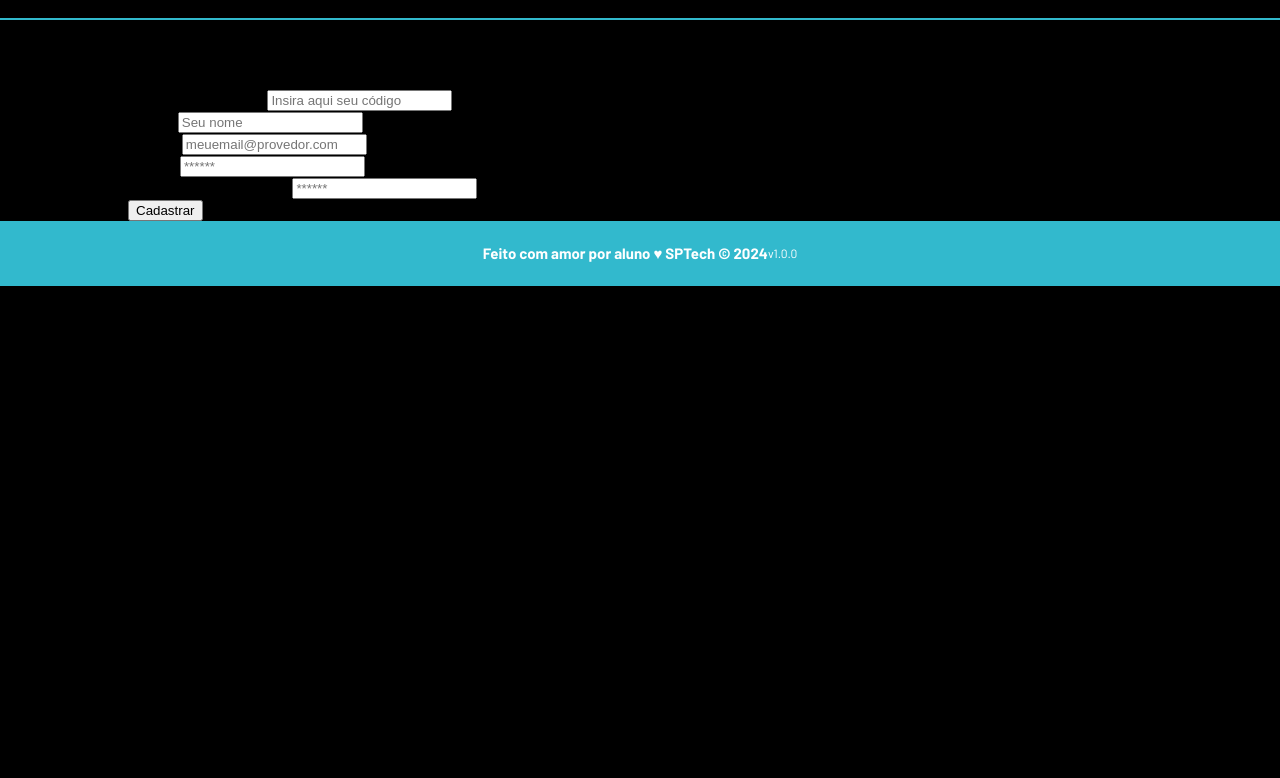
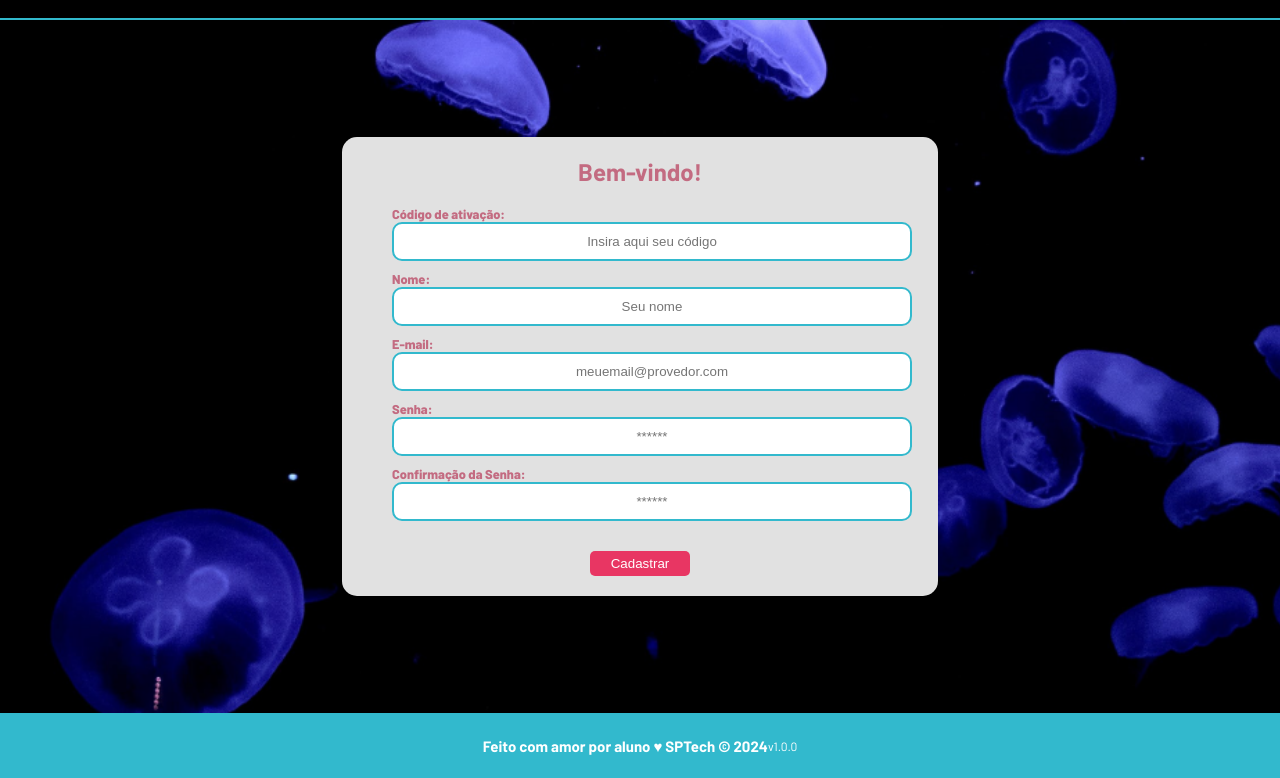
Before and after one commit to GabrielIwakura/aquatech-entrega, a plain HTML site: page public/cadastro.html in a window 1280 px wide. Shown: the part 62-840 px from the top of the page. Before the commit the page ends 800 px from the top, so only its background shows below. Drawn offline with Linux system fonts and the light colour scheme.

Commit message:
Criação página cadastro e login

```diff
--- a/public/cadastro.html
+++ b/public/cadastro.html
@@ -45,23 +45,23 @@
         <div class="formulario">
           <div class="campo">
             <span>Código de ativação:</span>
-            <input id="codigo_input" type="text" placeholder="Insira aqui seu código" />
+            <input id="codigo_input" class="inputs" type="text" placeholder="Insira aqui seu código" />
           </div>
           <div class="campo">
             <span>Nome:</span>
-            <input id="nome_input" type="text" placeholder="Seu nome" />
+            <input id="nome_input" class="inputs" type="text" placeholder="Seu nome" />
           </div>
           <div class="campo">
             <span>E-mail:</span>
-            <input id="email_input" type="text" placeholder="meuemail@provedor.com" />
+            <input id="email_input" class="inputs" type="text" placeholder="meuemail@provedor.com" />
           </div>
           <div class="campo">
             <span>Senha:</span>
-            <input id="senha_input" type="password" placeholder="******" />
+            <input id="senha_input" class="inputs" type="password" placeholder="******" />
           </div>
           <div class="campo">
             <span>Confirmação da Senha:</span>
-            <input id="confirmacao_senha_input" type="password" placeholder="******" />
+            <input id="confirmacao_senha_input"class="inputs"  type="password" placeholder="******" />
           </div>
           <button class="botao">Cadastrar</button>
         </div>
--- a/public/styles/style.css
+++ b/public/styles/style.css
@@ -20,6 +20,7 @@ body {
 }
 
 .container {
+
     display: flex;
     width: 80%;
     margin: auto;
@@ -120,3 +121,88 @@ body {
 .version {
     font-size: 12px;
 }
+
+.login .container {
+    display: flex;
+    justify-content: center;
+    align-items: center;
+}
+
+
+.login {
+    display: flex;
+    justify-content: center;
+    background-image: url(../assets/imgs/bg-jelly-fish-para-home.png);
+    background-size: cover;
+    height: var(--tamanho-banner);
+    padding: 20px;
+    align-items: center;
+}
+
+.card {
+    background-color: #e1e1e1;
+    padding-left: 50px;
+    padding-right: 50px;
+    border-radius: 15px;
+    width: 50%;
+}
+
+.card-cadastro {
+    justify-content: center;
+    text-align: center;
+}
+
+.card-cadastro h2{
+    text-align: center;
+    color: #c36b81;
+    justify-content: center;
+}
+
+.card-login h2{
+    text-align: center;
+    color: #c36b81;
+    justify-content: center;
+}
+
+.formulario {
+    flex-direction: column;
+    align-items: center;
+    width: 100%;
+    text-align: center;
+    align-items: center;
+}
+
+.formulario span {
+    display: flex;
+    color: #c36b81;
+    font-size: 80%;
+    font-weight: 800;
+}
+
+.inputs {
+    border: #32b9cd solid 2px;
+    border-radius: 10px;
+    width: 100%;
+    padding: 10px 10px;
+    text-align: center;
+    margin-bottom: 10px;
+}
+
+.botao {
+    width: 20%;
+    justify-content: center;
+    padding: 5px;
+    background-color: #e83663;
+    border-radius: 5px;
+    color: #fff;
+    border: none;
+    margin-top: 20px;
+    margin-bottom: 20px;
+    text-align: center;
+}
+
+.campo {
+    justify-content: center;
+    width: 100%;
+
+}
```
Also changed, not shown: public/login.html (+2 -3 lines).
